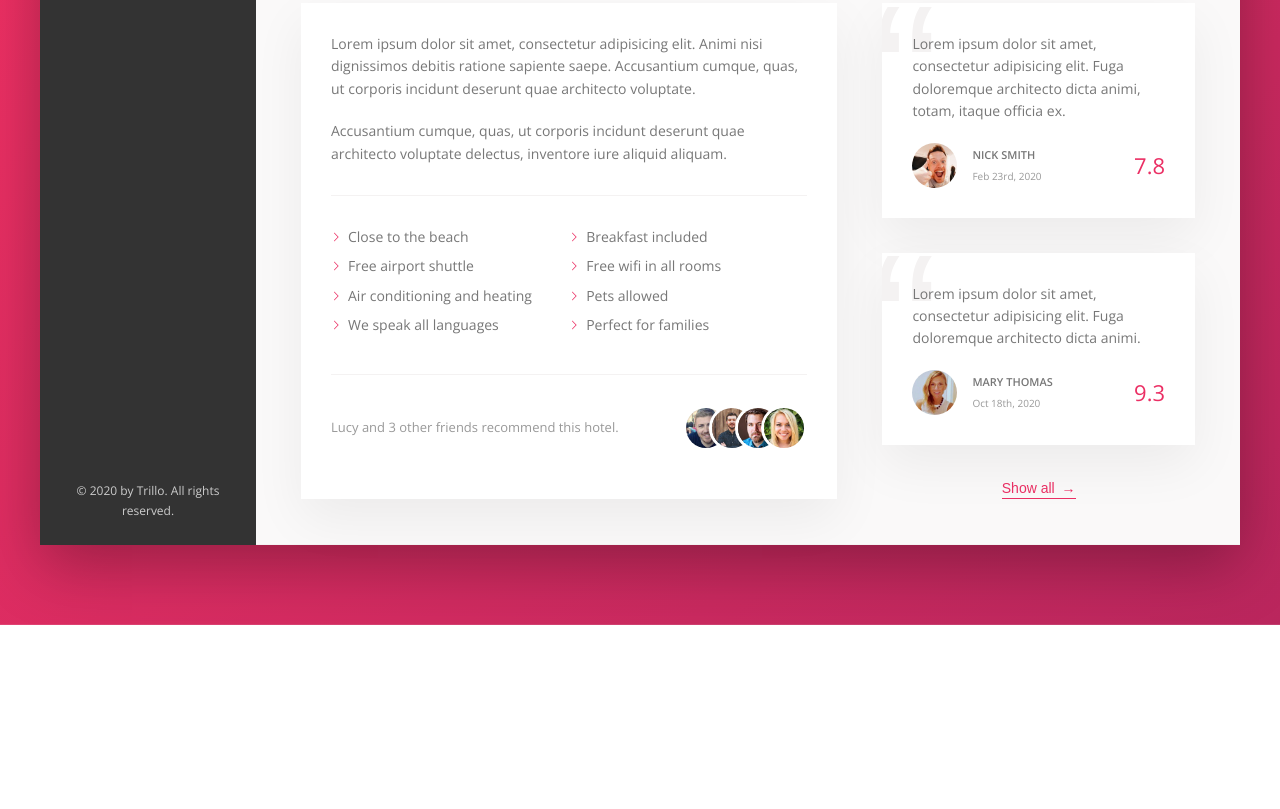
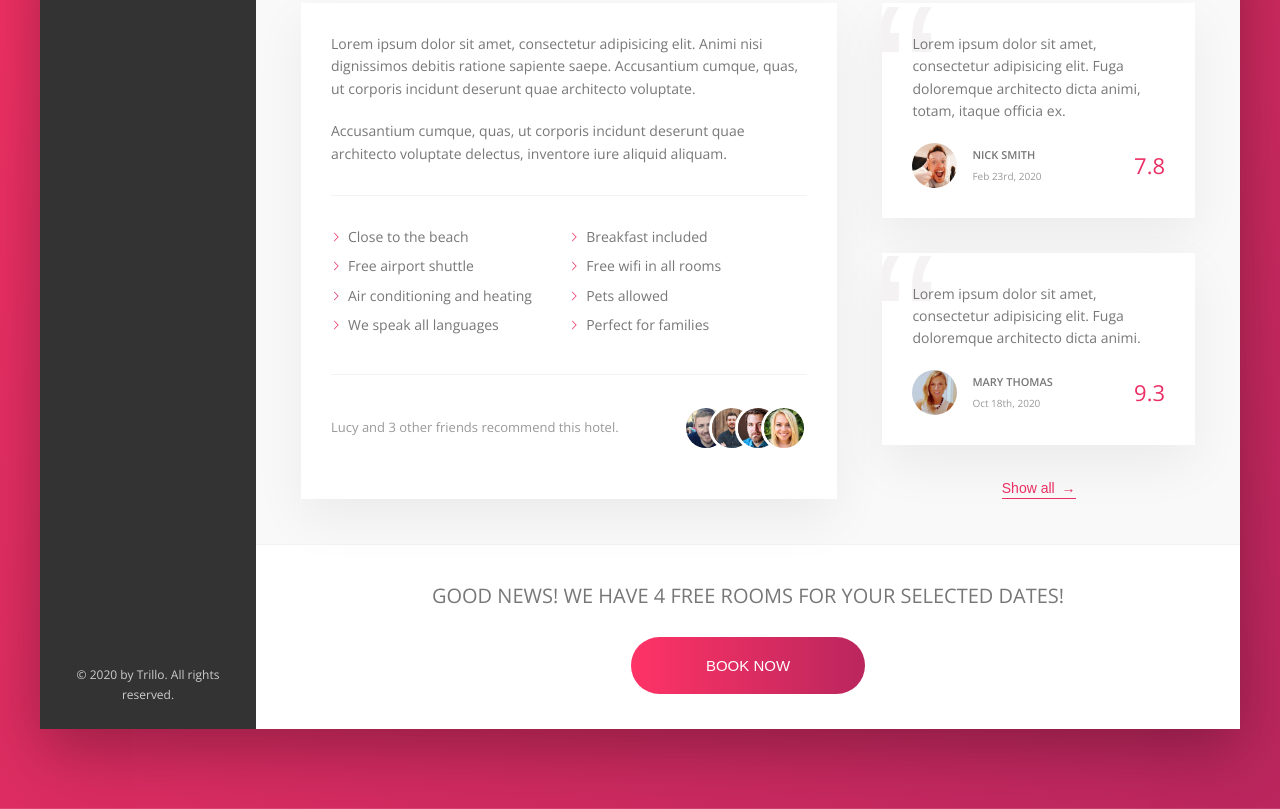
Before and after one commit to gvgesanto2/trillo-website, a website: page index.html in a window 1280 px wide. Shown: the part 644-1453 px from the top of the page. Before the commit the page ends 1269 px from the top, so only its background shows below. Drawn offline with nearby package versions, Linux system fonts and the light colour scheme.

Commit message:
building the cta section

```diff
--- a/index.html
+++ b/index.html
@@ -251,6 +251,16 @@
               <button class="btn-inline">Show all <span>&rarr;</span></button>
             </div>
           </div>
+
+          <div class="cta">
+            <h2 class="cta__book-now">
+              Good news! We have 4 free rooms for your selected dates!
+            </h2>
+            <button class="btn">
+              <span class="btn__visible">Book now</span>
+              <span class="btn__invisible">Only 4 rooms left</span>
+            </button>
+          </div>
         </main>
       </div>
     </div>
--- a/scss/components/_button.scss
+++ b/scss/components/_button.scss
@@ -1,3 +1,60 @@
+// Button
+.btn {
+  font-size: 1.5rem;
+  font-weight: 300;
+  text-transform: uppercase;
+  border: none;
+  border-radius: 100px;
+  color: #fff;
+  background-image: linear-gradient(
+    to right,
+    $primary-color-light,
+    $primary-color-dark
+  );
+  position: relative;
+  overflow: hidden;
+  cursor: pointer;
+
+  & > * {
+    display: inline-block;
+    width: 100%;
+    height: 100%;
+    transition: all 0.2s;
+  }
+
+  &__visible {
+    padding: 2rem 7.5rem;
+  }
+
+  &__invisible {
+    position: absolute;
+    top: -100%;
+    left: 0;
+    padding: 2rem 0;
+  }
+
+  &:hover {
+    background-image: linear-gradient(
+      to left,
+      $primary-color-light,
+      $primary-color-dark
+    );
+  }
+
+  &:hover &__visible {
+    transform: translateY(100%);
+  }
+
+  &:hover &__invisible {
+    top: 0;
+  }
+
+  &:focus {
+    outline: none;
+    animation: pulsate 1s infinite;
+  }
+}
+
 // Button Inline
 .btn-inline {
   display: inline-block;
--- /dev/null
+++ b/scss/components/_cta.scss
@@ -0,0 +1,12 @@
+// Call to action
+.cta {
+  text-align: center;
+  padding: 3.5rem;
+
+  &__book-now {
+    font-size: 2rem;
+    font-weight: 300;
+    text-transform: uppercase;
+    margin-bottom: 2.5rem;
+  }
+}
--- a/scss/layout/_container.scss
+++ b/scss/layout/_container.scss
@@ -1,6 +1,6 @@
 .container {
   max-width: 120rem;
-  // min-height: 50rem;
+  min-height: 50rem;
   background: $light-grey-color-1;
   box-shadow: $shadow-dark;
   margin: 8rem auto;
--- a/scss/main.scss
+++ b/scss/main.scss
@@ -8,6 +8,7 @@
 @import 'base/utilities';
 
 @import 'components/button';
+@import 'components/cta';
 @import 'components/gallery';
 @import 'components/hotel-overview';
 @import 'components/legal';
```
Also changed, not shown: css/style.css.
